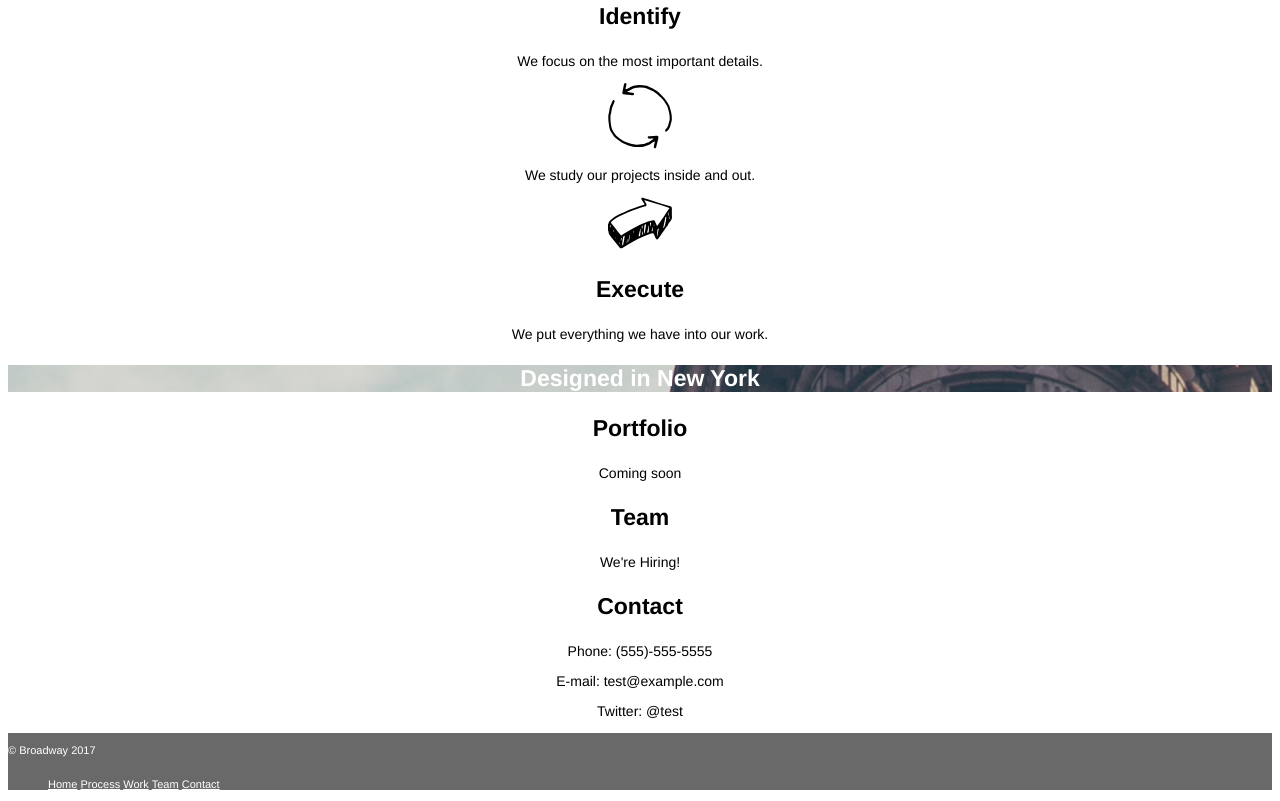
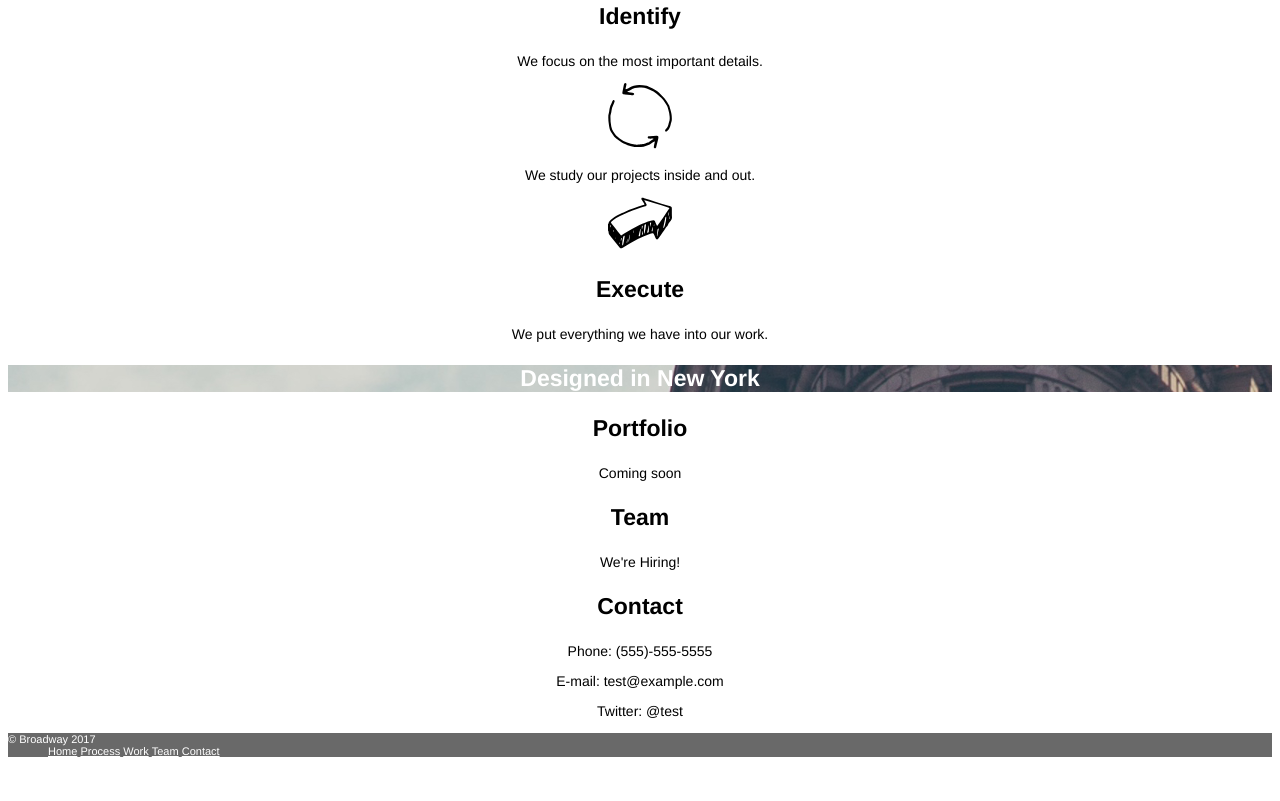
Before and after one commit to arfserra/codecademy-broadway, a plain HTML site: page index.html in a window 1280 px wide. Shown: the part 428-1229 px from the top of the page. After the commit the page ends 1193 px from the top, so only its background shows below. Drawn offline with Linux system fonts and the light colour scheme.

Commit message:
Trying to fix footer content alignment.

```diff
--- a/resources/css/style.css
+++ b/resources/css/style.css
@@ -57,6 +57,10 @@ footer {
 }
 
 footer li, footer p {
-	display: inline-flex;
+	display: inline;
 	font-size: 11px;
 }
+
+footer ul {
+	display: inline;
+}
```
